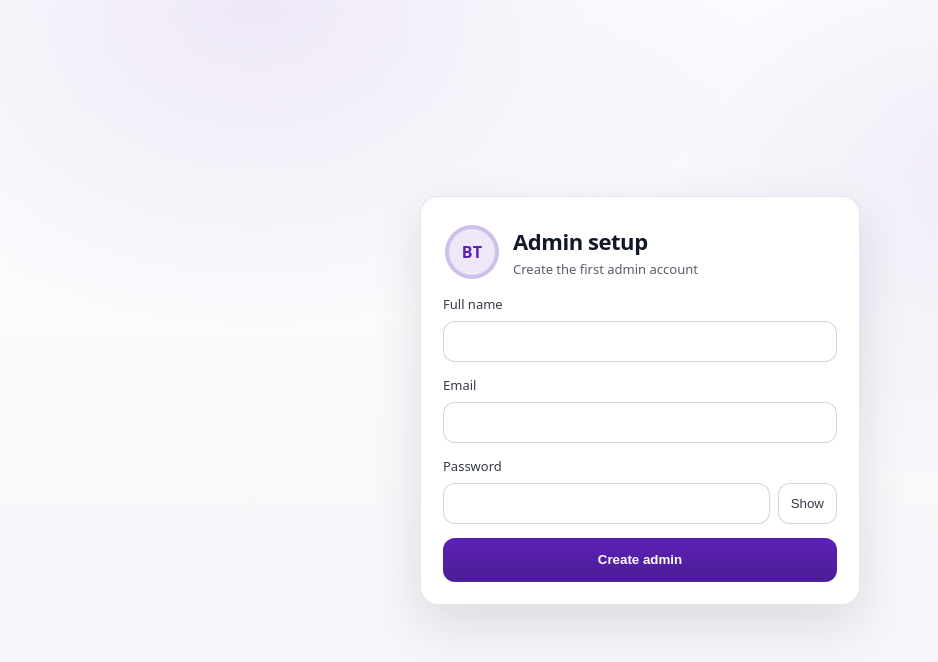
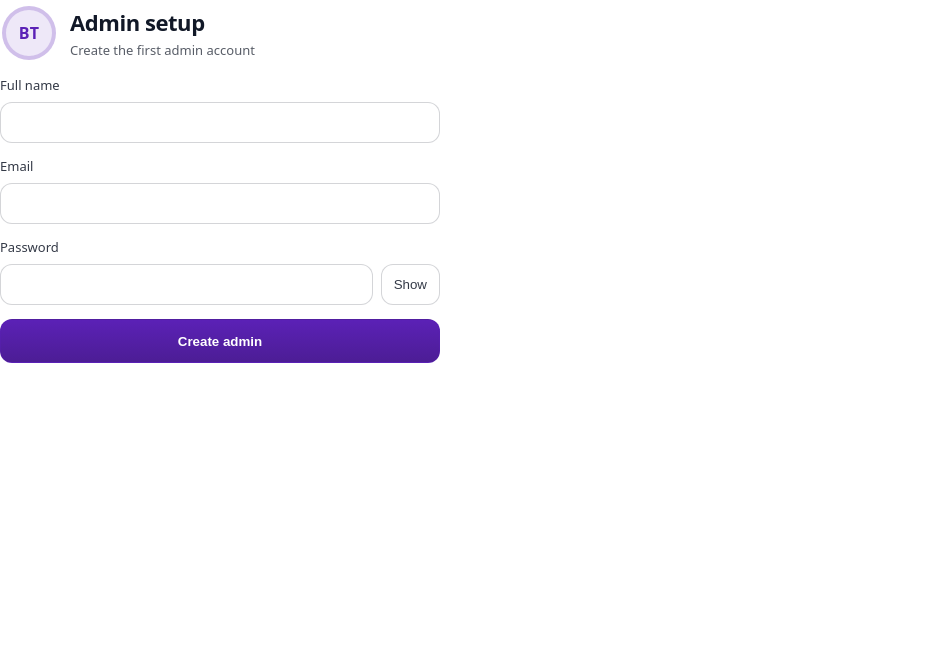
Before and after one commit to VizzyMarcos/loginpage-vercel, a Next.js app: page /setup in a window 1280 px wide. Shown: the top 662 px of the page, without its empty margins (0-938 px from the left). Built offline with nearby package versions, Linux system fonts and the light colour scheme; no server answers; the database is empty.

Commit message:
fix card background transparent

```diff
--- a/src/app/globals.css
+++ b/src/app/globals.css
@@ -15,18 +15,15 @@
   --mono: ui-monospace, SFMono-Regular, Menlo, Monaco, Consolas, "Liberation Mono", "Courier New", monospace;
 }
 *{box-sizing:border-box}
-html,body{height:100%}
+html,body{height:100%;margin:0;padding:0}
 body{
   margin:0;
   font-family: ui-sans-serif, system-ui, -apple-system, Segoe UI, Roboto, Helvetica, Arial;
   color:var(--text);
-  background:
-    radial-gradient(900px 600px at 20% 0%, rgba(91,33,182,.10), transparent 55%),
-    radial-gradient(900px 600px at 80% 20%, rgba(91,33,182,.08), transparent 55%),
-    linear-gradient(180deg, #ffffff, var(--bg));
+  background:transparent;
 }
-.shell{min-height:100%;display:grid;place-items:center;padding:28px 16px}
-.card{width:min(440px,100%);background:var(--card);border:1px solid var(--stroke);box-shadow:var(--shadow);border-radius:var(--radius);padding:22px}
+.shell{min-height:100%;display:block;padding:0}
+.card{width:min(440px,100%);background:transparent;border:none;box-shadow:none;border-radius:var(--radius);padding:0}
 .card--wide{width:min(980px,100%);padding:18px}
 .card__header{padding:6px 2px 16px}
 .brand{display:flex;align-items:center;gap:14px}
```
